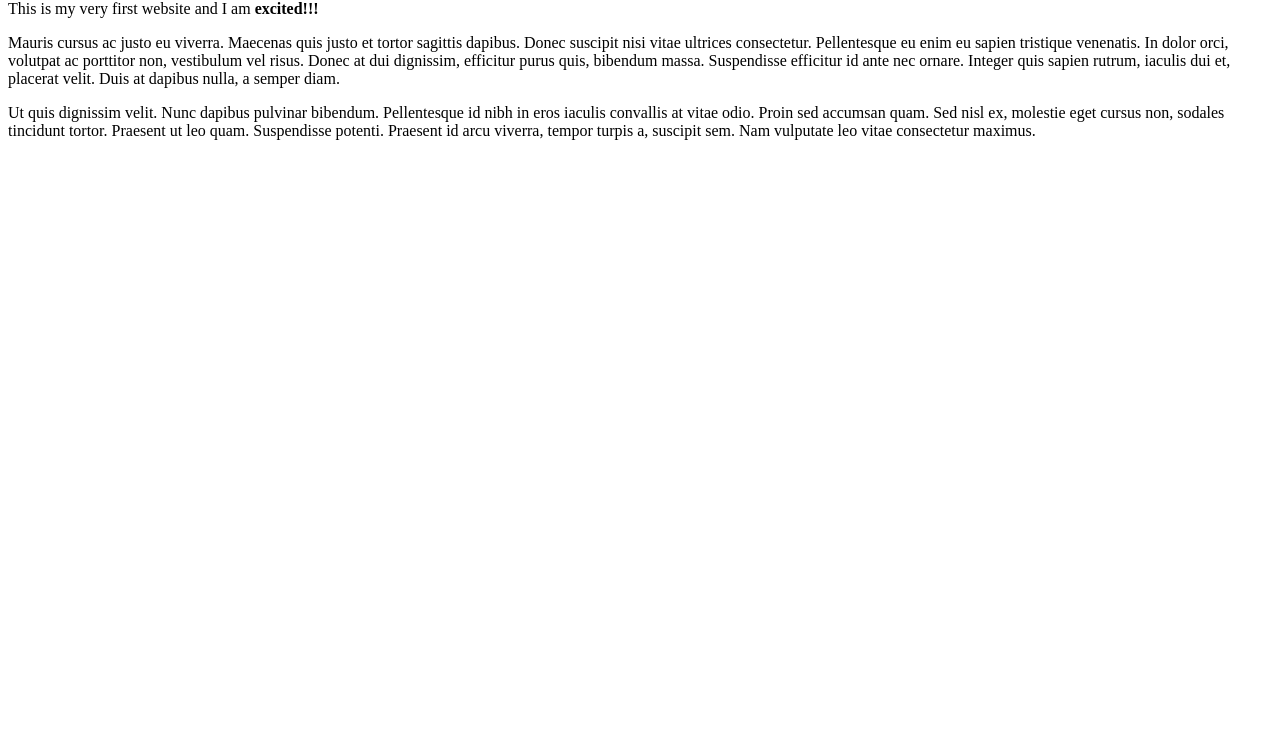
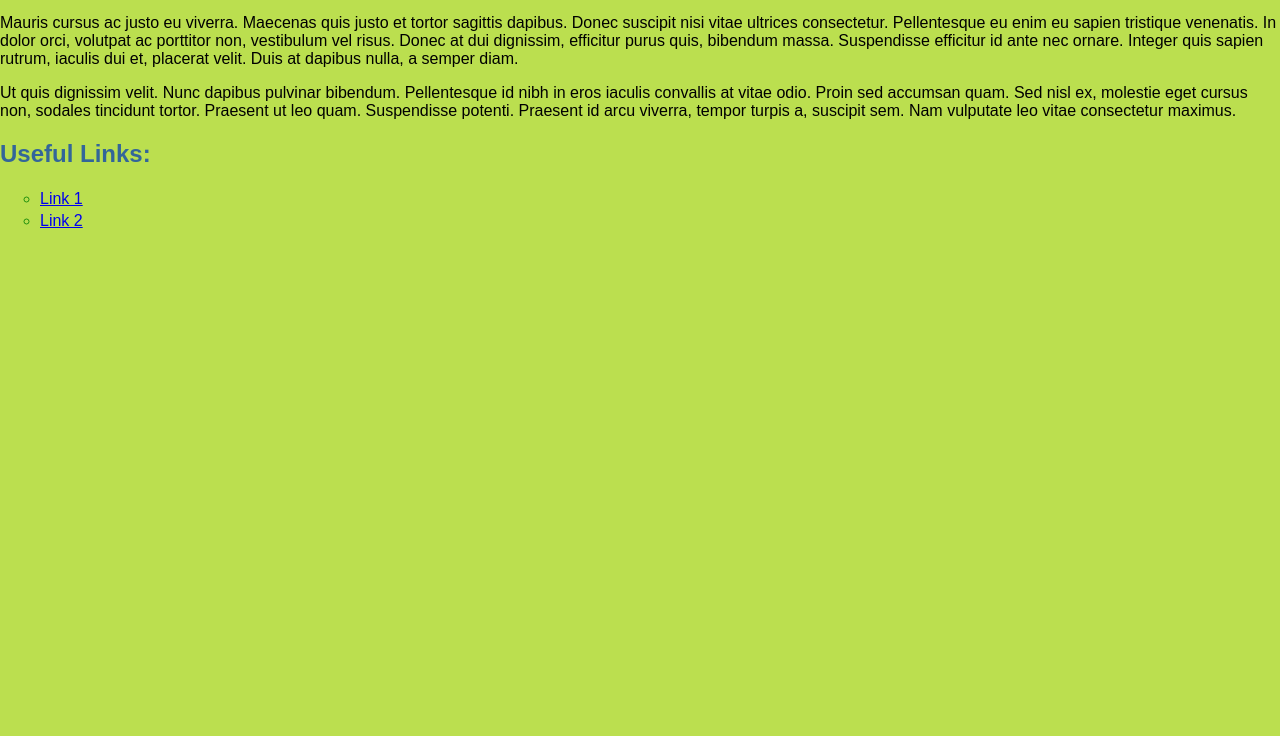
Before and after one commit to mahakthind/myFirstWebsite, a plain HTML site: page index.html in a window 1280 px wide. Shown: the part 80-816 px from the top of the page. Drawn offline with nearby package versions, Linux system fonts and the light colour scheme.

Commit message:
added css

```diff
--- /dev/null
+++ b/CSS/style.css
@@ -0,0 +1,21 @@
+/* Mahakdeep Kaur - 8923181 */
+body {
+    font: 16px Arial, sans-serif;
+    background-color: hsla(75, 96%, 42%, 0.7);
+    height: 100vh;
+    width: 100vw;
+  }
+
+  h2 {
+    color: #369;
+    font-size: 1.5rem;
+  }
+
+  ul {
+    list-style-type: circle;
+  }
+
+  li {
+    line-height: 1.4;
+    color: rgba(0, 128, 0, 0.8);
+  }
--- a/index.html
+++ b/index.html
@@ -3,11 +3,13 @@
 <html>
   <head>
     <meta charset="utf-8" />
+  <link rel="stylesheet" href="CSS/normalize.css">
+  <link rel="stylesheet" href="CSS/style.css">
     <meta name="viewpoint" content="width=device-width, initial-scale=1" />
     <title>Mahak website</title>
   </head>
   <body>
-    <h1>Welcome to my awesome webpage</h1>
+    <h1 style="color: red; font-size: 24px;">Welcome to my awesome webpage</h1>
 
     This is my very first website and I am <b> excited!!!</b>
     <p>
@@ -28,6 +30,12 @@
       suscipit sem. Nam vulputate leo vitae consectetur maximus.
     </p>
 
+    <h2>Useful Links:</h2>
+  <ul>
+    <li><a href="https://google.com">Link 1</a></li>
+    <li><a href="https://amazon.com">Link 2</a></li>
+  </ul>
+
 
   </body>
 </html>
```
Also changed, not shown: CSS/normalize.css (added).
